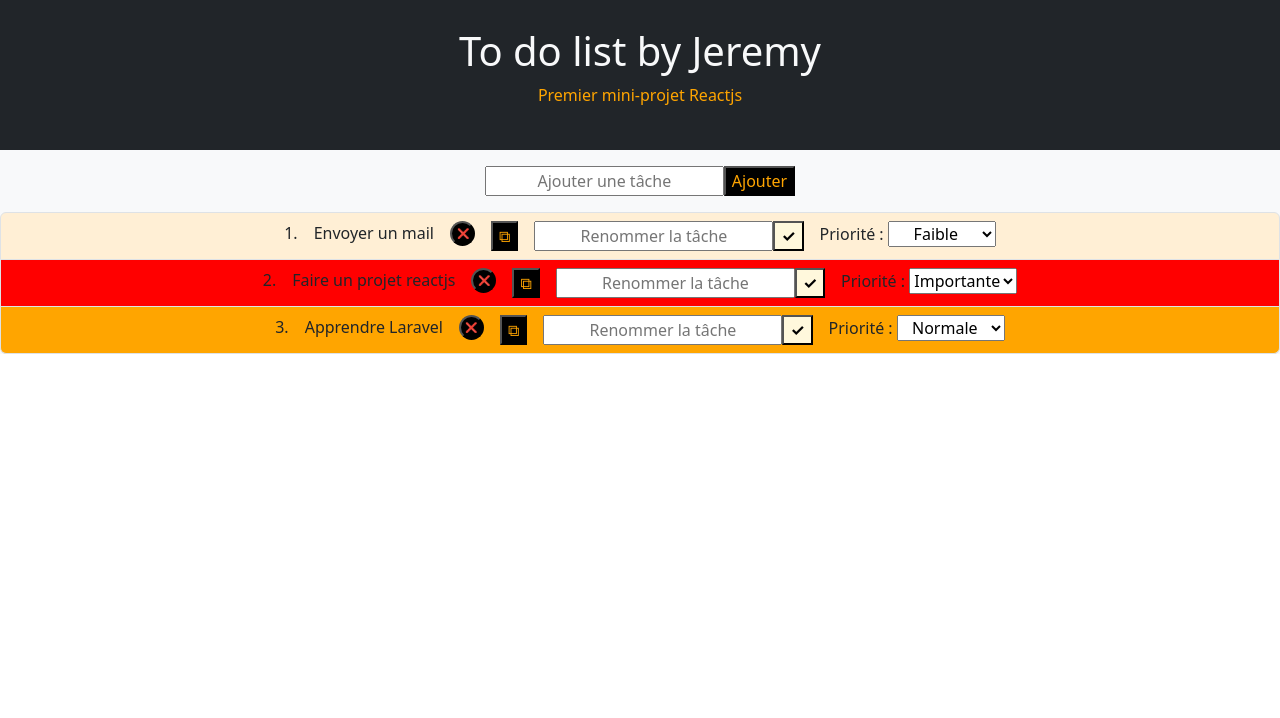
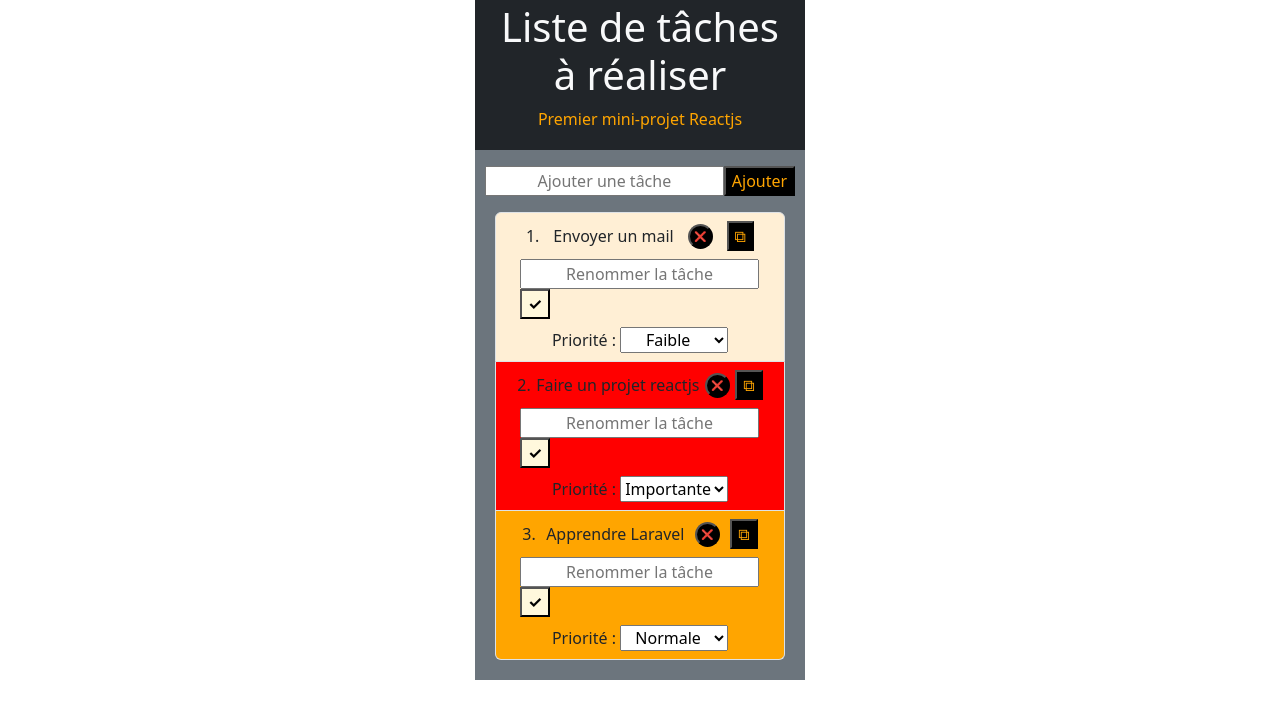
Before and after one commit to JeremyB60/reactjs-todolist, a React (Create React App) app: page / in a window 1280 px wide. Shown: the top 718 px of the page. Built offline with nearby package versions, Linux system fonts and the light colour scheme.

Commit message:
Ajustement CSS et code

```diff
--- a/src/components/App.js
+++ b/src/components/App.js
@@ -1,12 +1,13 @@
 import Banner from "./Banner"
 import ToDoList from "./ToDoList";
+import { StyleSheetManager } from 'styled-components';
 
 function App() {
   return (
-    <>
+    <StyleSheetManager shouldForwardProp={(prop) => prop !== 'priority'}>
       <Banner />
       <ToDoList />
-    </>
+    </StyleSheetManager>
   );
 }
 
--- a/src/components/Banner.js
+++ b/src/components/Banner.js
@@ -3,6 +3,9 @@ import styled from 'styled-components';
 
 const StyledBanner = styled.div`
 height: 150px;
+width: 330px;
+margin: auto;
+text-align: center;
 `;
 
 const StyledText = styled.p`
@@ -12,7 +15,7 @@ const StyledText = styled.p`
 
 function Banner() {
     return <StyledBanner className='bg-dark text-light d-flex justify-content-center flex-column align-items-center'>
-        <h1>To do list by Jeremy</h1>
+        <h1>Liste de tâches à&nbsp;réaliser</h1>
         <StyledText>Premier mini-projet Reactjs</StyledText>
     </StyledBanner>
 }
--- a/src/components/Tache.js
+++ b/src/components/Tache.js
@@ -31,7 +31,9 @@ export default function Tache({ tacheInfo, onClick, onClick2, handleRename, hand
     const [nouveauNom, setNouveauNom] = useState('');
 
     const handleChangeNom = (e) => {
-        setNouveauNom(e.target.value);
+        if (e.target.value !== '') {
+            setNouveauNom(e.target.value);
+        }
     };
 
     const handleRenameClick = () => {
@@ -41,17 +43,17 @@ export default function Tache({ tacheInfo, onClick, onClick2, handleRename, hand
 
     //affichage
     return (
-        <StyledLi priority={tacheInfo.priorité} className='list-group-item d-flex flex-wrap justify-content-center gap-3 align-items-start'>{tacheInfo.nom}
-            <StyledButton onClick={onClick}>&#10060;</StyledButton>
-            <StyledButton2 onClick={onClick2}>&#x29C9;</StyledButton2>
-            <div className='flex-nowrap'>
+        <StyledLi priority={tacheInfo.priorité} className='list-group-item d-flex flex-wrap justify-content-evenly align-items-center'>{tacheInfo.nom}
+            <StyledButton onClick={onClick} title='Supprimer la tâche'>&#10060;</StyledButton>
+            <StyledButton2 onClick={onClick2} title='Dupliquer la tâche'>&#x29C9;</StyledButton2>
+            <div className='flex-nowrap p-2'>
                 <input
                     className='text-center'
                     type="text"
                     value={nouveauNom}
                     placeholder='Renommer la tâche'
                     onChange={handleChangeNom} />
-                <StyledButton3 onClick={handleRenameClick}>&#10003;</StyledButton3>
+                <StyledButton3 onClick={handleRenameClick} title='Renommer la tâche'>&#10003;</StyledButton3>
             </div>
             <div>
                 <label htmlFor="priority">Priorité :&nbsp;</label>
--- a/src/components/TacheForm.js
+++ b/src/components/TacheForm.js
@@ -15,9 +15,11 @@ export default function TacheForm({ handleAdd }) {
         event.preventDefault();
         const id = new Date().getTime()
         const nom = nouvelleTache
-        const tacheAAjouter = ({ id, nom })
-        handleAdd(tacheAAjouter)
-        setNouvelleTache("")
+        const tacheAAjouter = ({ id: id, nom: nom, priorité: "normale" })
+        if (nom !== '') {
+            handleAdd(tacheAAjouter)
+            setNouvelleTache("")
+        }
     }
 
     const handleChange = (event) => {
--- a/src/components/ToDoList.js
+++ b/src/components/ToDoList.js
@@ -1,8 +1,19 @@
 import { useState } from 'react'
 import '../../node_modules/bootstrap/dist/css/bootstrap.min.css'
+import styled from 'styled-components'
 import Tache from './Tache'
 import TacheForm from './TacheForm'
 
+const UlStyled = styled.ul`
+    width: 330px;
+    margin: auto;
+    padding: 0 20px 20px 20px
+`
+
+const MainStyled = styled.div`
+    width: 330px;
+    margin: auto;
+`
 
 function ToDoList() {
     //State (état, données)
@@ -29,11 +40,10 @@ function ToDoList() {
         const tachesCopy = [...taches]
 
         //2. Manipulation de la copie
+        // tachesCopy.push({ ...tacheAAjouter, priorité: "normale" });
         tachesCopy.push(tacheAAjouter)
-
         //3. Modifier le state avec le setter
         setTaches(tachesCopy)
-
     }
 
     const handleDuplicate = (id) => {
@@ -75,13 +85,12 @@ function ToDoList() {
 
         setTaches(updatedtaches);
     };
-    console.log(taches)
 
     //Affichage
     return (
-        <main className='bg-light pt-3'>
+        <MainStyled className='bg-secondary pt-3'>
             <TacheForm handleAdd={handleAdd} />
-            <ol className='list-group list-group-numbered'>
+            <UlStyled className='list-group list-group-numbered m-auto'>
                 {taches.map((tache) => (
                     <Tache
                         tacheInfo={tache}
@@ -91,8 +100,8 @@ function ToDoList() {
                         handlePriorityChange={handlePriorityChange}
                         key={tache.id} />
                 ))}
-            </ol>
-        </main>
+            </UlStyled>
+        </MainStyled>
     )
 }
 
```
